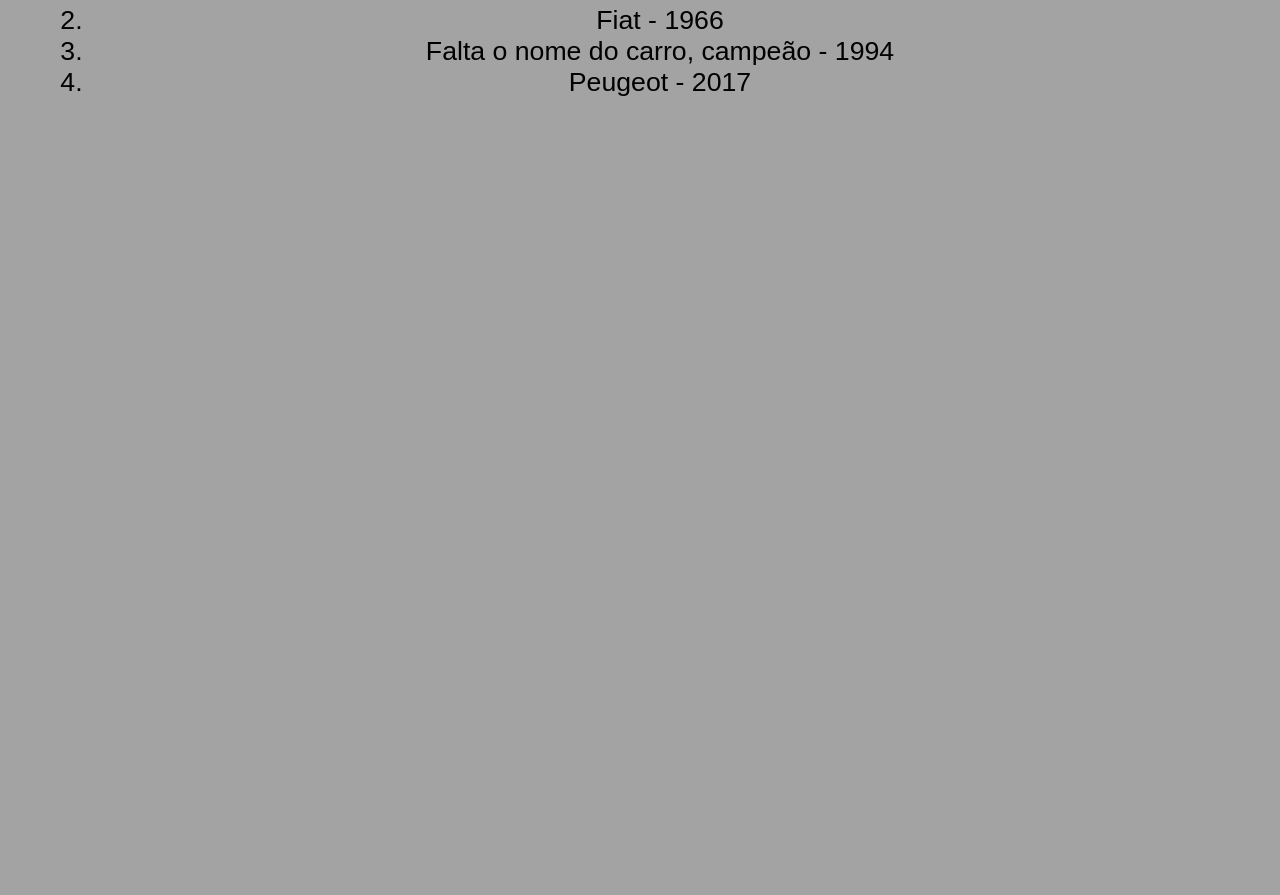
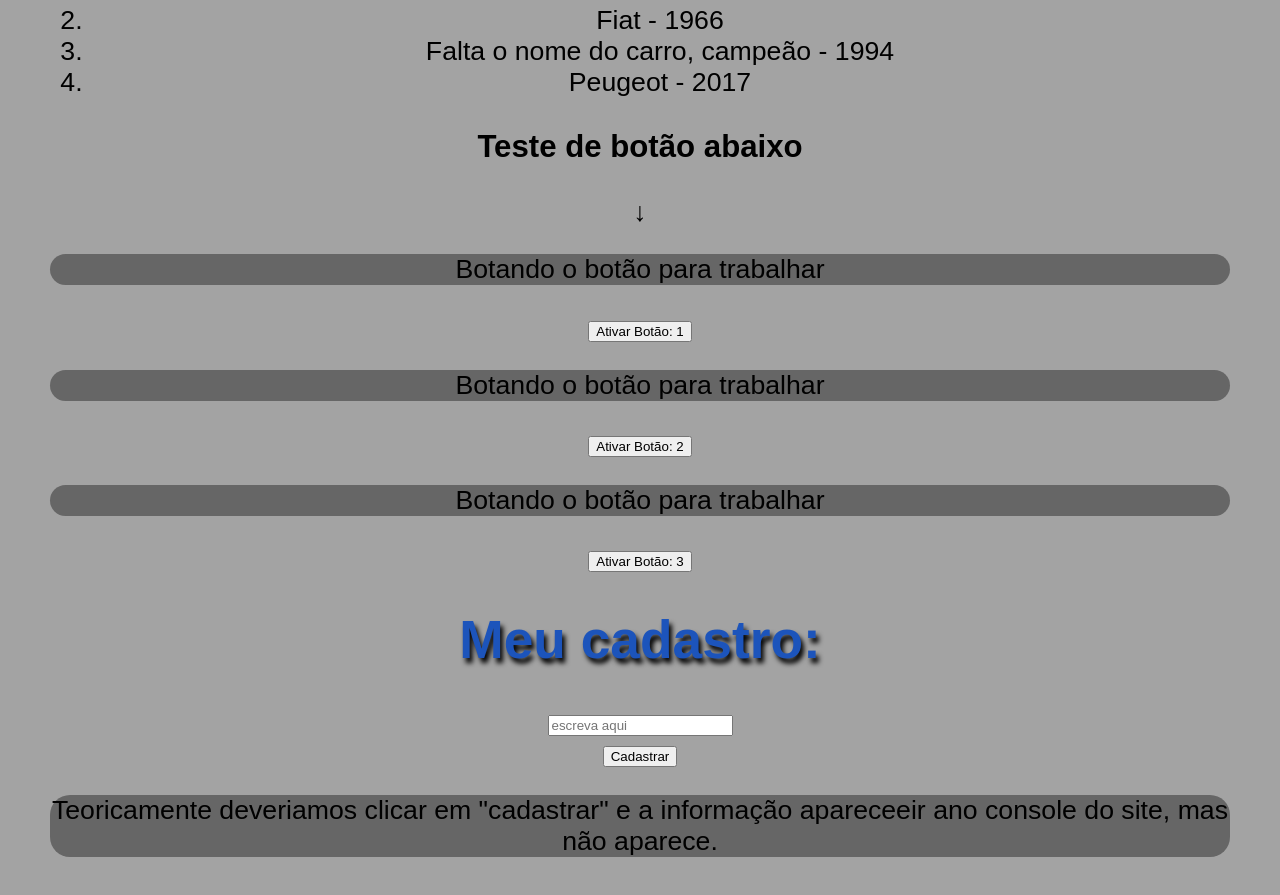
Before and after one commit to RodrigooWM/react, a React (Create React App) app: page / in a window 1280 px wide. Shown: the part 1469-2364 px from the top of the page. Before the commit the page ends 2094 px from the top, so only its background shows below. Built offline with nearby package versions, Linux system fonts and the light colour scheme.

Commit message:
aula 9/55 - deu errado, refaça.

```diff
--- a/src/App.js
+++ b/src/App.js
@@ -3,6 +3,8 @@ import Ola from './components/Ola'
 import DigaMeuNome from './components/DigaMeuNome'
 import Pessoa from'./components/Pessoa'
 import List from './components/List'
+import Eventos from './components/Eventos'
+import Forms from'./components/Forms'
 
 export function App() {
   const nome ="Anubis"
@@ -10,13 +12,22 @@ export function App() {
     <div className="App">
     <h1>Testando o CSS</h1>
 
+
       <Ola />
       <DigaMeuNome nome="A Adamastor" />
       <DigaMeuNome nome="B Braulino" />
       <DigaMeuNome nome = {nome} />
       <Pessoa nome = "Tinga" idade = "36" profissao="Não te interessa" foto="https://ih1.redbubble.net/image.5287552061.6571/bg,f8f8f8-flat,200x,070,f-pad,150x150,f8f8f8.jpg"/>
       <List></List>
+      <h3>Teste de botão abaixo</h3>
+      &darr;
+      <Eventos numero="1" />
+      <Eventos numero="2" />
+      <Eventos numero="3" />
+      <Forms /><p>Teoricamente deveriamos clicar em "cadastrar" e a informação apareceeir ano console do site, mas não aparece.</p>
+
     </div>
+
   );
 }
 export default App
--- /dev/null
+++ b/src/components/Eventos.js
@@ -0,0 +1,16 @@
+function Eventos({numero}){
+
+    function evento1(){
+        console.log(`Click ativado! ${numero}`)
+
+    }
+    return(
+    <div>
+        <p>Botando o botão para trabalhar </p>
+        <button onClick={evento1}>Ativar Botão: {numero}</button>
+
+    </div>
+    )
+}
+
+export default Eventos
--- /dev/null
+++ b/src/components/Forms.js
@@ -0,0 +1,23 @@
+function Forms(){
+
+        function cadastrar(e){
+         e.preventDefault()
+            console.log('Cadastrou o indivíduo!')
+        }
+    return(
+        <div>
+            <h1>Meu cadastro:</h1>
+            <forms onSubmit={cadastrar}>
+                <div>
+                    <input type="text" placeholder="escreva aqui"></input>
+                </div>
+                <div>
+                    <input type="submit" value="Cadastrar"></input>
+                </div>
+            </forms>
+
+        </div>
+    )
+}
+
+export default Forms
```
